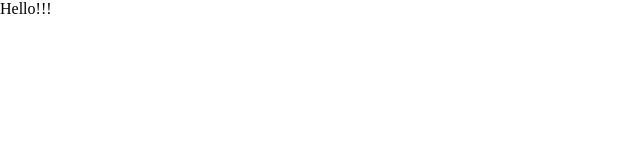
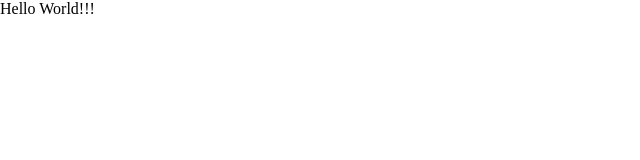
Before and after one commit to Alex12Don/Centralized_Repozitory, a plain HTML site: page index.html in a window 1280 px wide. Shown: the full height of the page, 0-640 px from the left. Drawn offline with Linux system fonts and the light colour scheme; files that its build step writes are made by us from their sources.

Commit message:
Story: modified content of index.html

```diff
--- a/index.html
+++ b/index.html
@@ -5,5 +5,5 @@
     <meta charset="UTF-8">
     <title>Title</title>
 </head>
-<body>Hello!!!</body>
+<body>Hello World!!!</body>
 </html>
```
